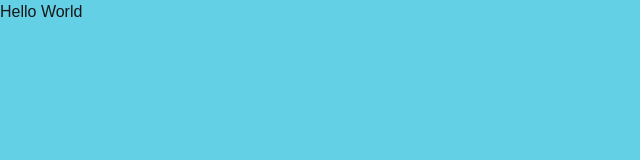
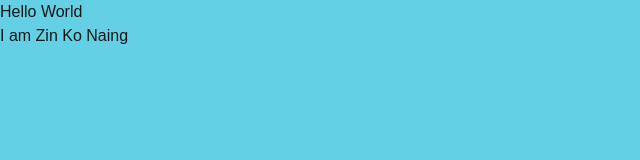
Before and after one commit to Zinkonaing-John/Pioneer-Mental-Health-Project-V2, a Next.js app: page /VR in a window 1280 px wide. Shown: the top 160 px of the page, without its empty margins (0-640 px from the left). Built offline with nearby package versions, Linux system fonts and the light colour scheme.

Commit message:
VR edit test

```diff
--- a/app/VR/page.tsx
+++ b/app/VR/page.tsx
@@ -1,12 +1,12 @@
-import React from 'react'
-
+import React from "react";
 
 const page = () => {
   return (
     <>
-   Hello World
+      <h1>Hello World</h1>
+      <p>I am Zin Ko Naing</p>
+    </>
+  );
+};
 
-  </>)
-}
-
-export default page
+export default page;
```
